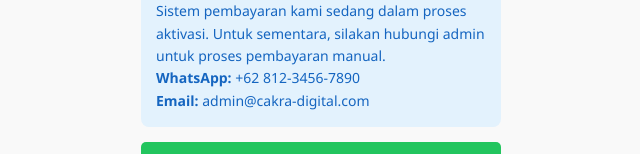
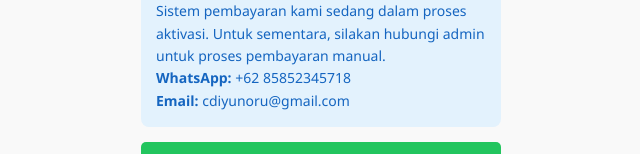
Before and after one commit to wirosableng218/cakra-digital-deploy, a React (Create React App) app in the folder client/: page /payment in a window 1280 px wide. Shown: the part 179-333 px from the top of the page, without its empty margins (319-959 px from the left). Built offline with nearby package versions, Linux system fonts and the light colour scheme; no server answers.

Commit message:
Update WhatsApp and email contact information

```diff
--- a/client/src/components/PaymentComponent.js
+++ b/client/src/components/PaymentComponent.js
@@ -68,8 +68,8 @@
       }}>
         <p><strong>📢 Informasi Pembayaran</strong></p>
         <p>Sistem pembayaran kami sedang dalam proses aktivasi. Untuk sementara, silakan hubungi admin untuk proses pembayaran manual.</p>
-        <p><strong>WhatsApp:</strong> +62 812-3456-7890</p>
-        <p><strong>Email:</strong> admin@cakra-digital.com</p>
+        <p><strong>WhatsApp:</strong> +62 85852345718</p>
+        <p><strong>Email:</strong> cdiyunoru@gmail.com</p>
       </div>
 
       {error && (
```
